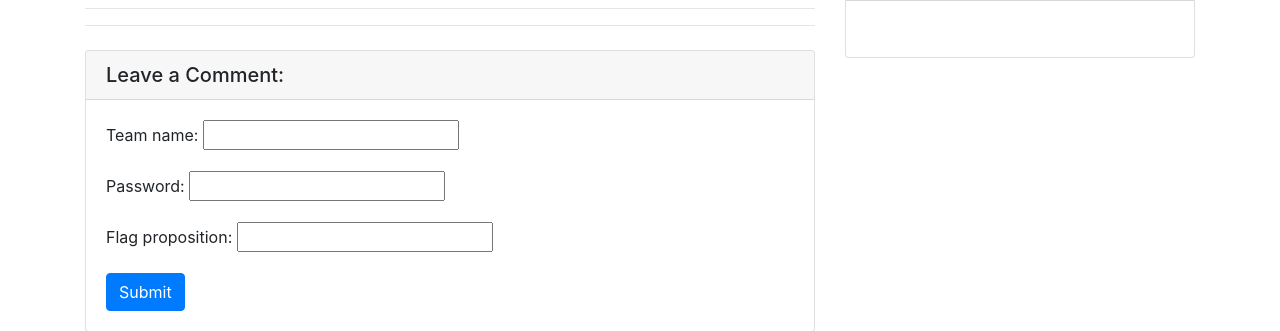
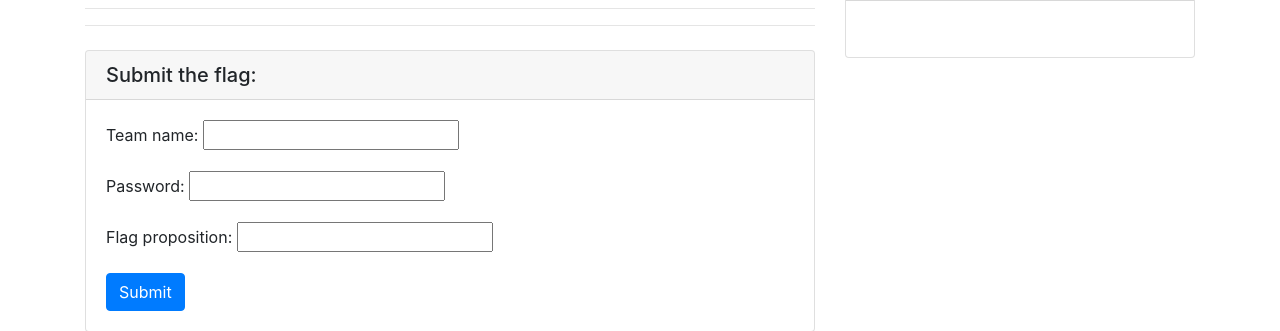
Before and after one commit to Jefidev/mini-ctf-platform, a Django app: template ctf_platform/templates/ctf_platform/challenge.html in a window 1280 px wide. Shown: the part 129-460 px from the top of the page. Run offline with Django 3.2, Linux system fonts and the light colour scheme; the template is opened without the code that fills it: values that come from a table or form of the project are taken from there, others are empty; some libraries are stand-ins or nearby versions.

Commit message:
Change text description to "Submit the flag". resolve #6

```diff
--- a/ctf_platform/templates/ctf_platform/challenge.html
+++ b/ctf_platform/templates/ctf_platform/challenge.html
@@ -64,7 +64,7 @@
 
             <!-- Comments Form -->
             <div class="card my-4">
-                <h5 class="card-header">Leave a Comment:</h5>
+                <h5 class="card-header">Submit the flag:</h5>
                 <div class="card-body">
                     {% if posted %}
                         {% if not is_team_ok %}
```
